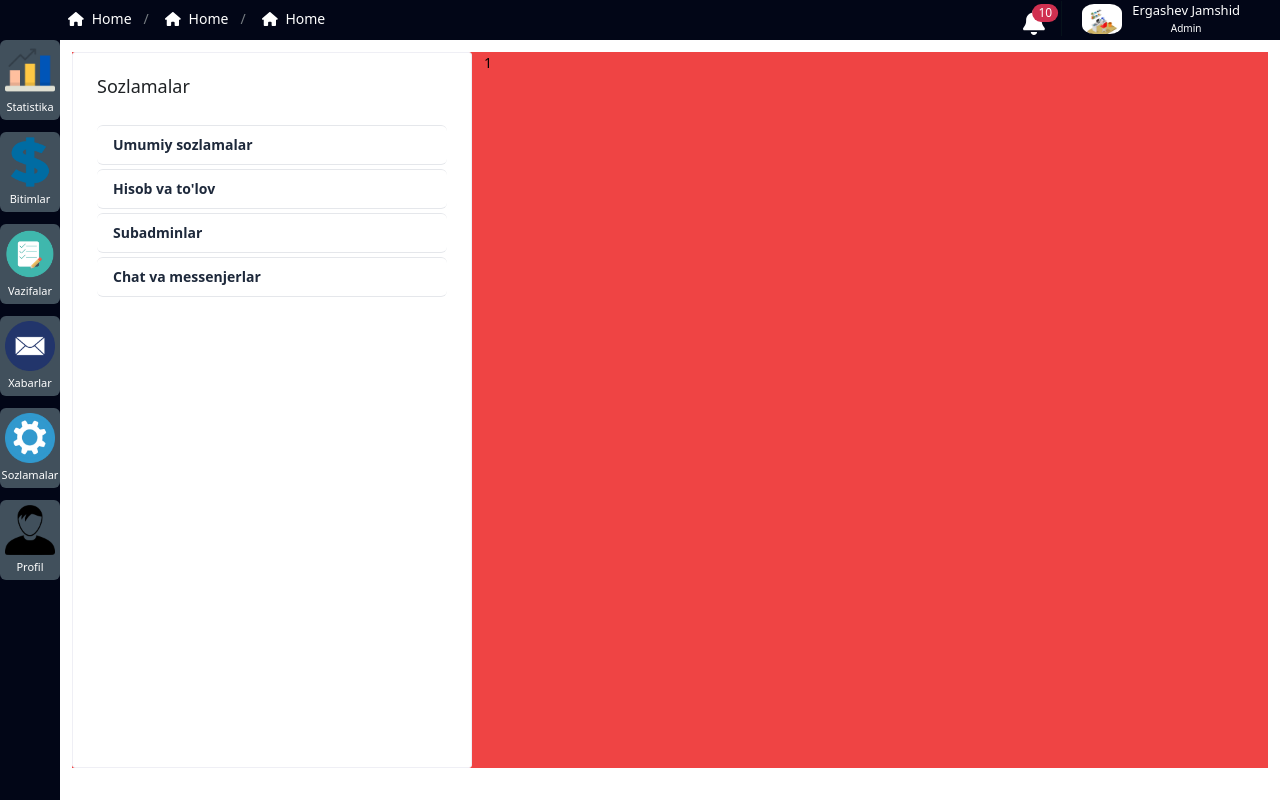
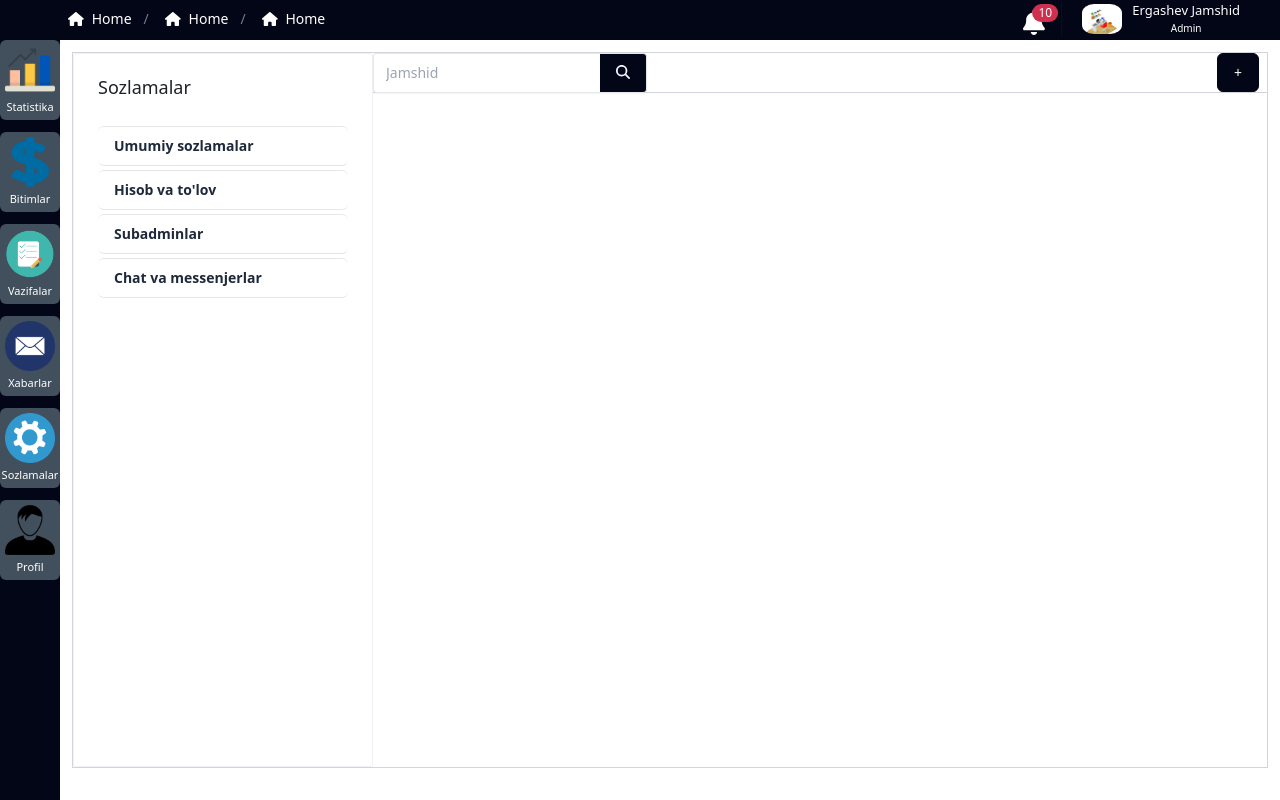
Before and after one commit to feylon/AMO_CRM, a Vue app in the folder Frontend/: page /#/settings in a window 1280 px wide. Built offline with nearby package versions, Linux system fonts and the light colour scheme; a web font is replaced by a local one.

Commit message:
Git o'chib  ketdi

```diff
--- a/Frontend/fontsawesome/index.js
+++ b/Frontend/fontsawesome/index.js
@@ -4,7 +4,7 @@ import { FontAwesomeIcon } from '@fortawesome/vue-fontawesome'
 import { faCoffee, faMagnifyingGlass, faBell  } from '@fortawesome/free-solid-svg-icons'
 import { faHouse, faUser, faFloppyDisk  } from '@fortawesome/free-solid-svg-icons'; // Import specific icon
 import { faTelegram } from '@fortawesome/free-brands-svg-icons'
-import { faCheck } from '@fortawesome/free-solid-svg-icons'
+import { faCheck,   } from '@fortawesome/free-solid-svg-icons'
 
 
 
--- a/Frontend/src/Admin/Settings.vue
+++ b/Frontend/src/Admin/Settings.vue
@@ -1,9 +1,5 @@
 <template>
-    <!-- <div class="text-[24px] font-bold text-slate-950 select-none">
-Sozlamalar
-
-    </div> -->
-    <div class="w-full h-full bg-red-500 flex gap-3">
+    <div class="w-full h-full border-[1px] border-gray-300 flex ">
         <n-card class="h-full w-max-[400px] overflow-auto w-[400px]" title="Sozlamalar">
             <div v-for="(i,j) in items" :key="j" class="w-full mt-1 rounded-md transition-all duration-150 border-b-[1px] text-slate-800 hover:bg-slate-800 cursor-pointer hover:text-white border-t-[1px] h-[40px] border-solid border-gray-200">
                 <div  class="flex items-start justify-start ps-4 pt-2 h-full">
@@ -11,12 +7,15 @@ Sozlamalar
                 </div>
             </div>
         </n-card>
-        1
+        <component/>
     </div>
 </template>
 
 <script setup>
 import { ref } from 'vue';
+import component from '../components/component.vue';
+
+
 const items = ref([
     {
         title : "Umumiy sozlamalar"
--- /dev/null
+++ b/Frontend/src/components/component.vue
@@ -0,0 +1,30 @@
+<template>
+    <div class="w-full h-[40px] items-center border-b-[1px] flex border-gray-300 border-t-[0px] justify-between">
+        <div>
+        <div class="flex items-center">
+            <input type="email" id="input-9" class="w-full h-10 px-3 text-sm text-gray-700 border border-r-0 rounded-r-none border-slate-850 focus:outline-none rounded shadow-sm" placeholder="Jamshid"/>
+            <button class="h-10 px-4 text-sm bg-slate-950 border border-l-0 border-slate-850 rounded-r shadow-sm text-blue-50 hover:text-white hover:bg-blue-400 hover:border-blue-400 focus:outline-none">
+                <font-awesome-icon :icon="['fas', 'magnifying-glass']" />
+
+            </button>
+        </div>
+
+        </div>
+
+
+        <button
+					class="border border-slate-950 flex gap-1 items-center bg-slate-950 text-white rounded-md px-4 py-2 m-2 transition duration-500 ease select-none hover:bg-[#2b2638] focus:outline-none focus:shadow-outline">
+				    <!-- <font-awesome-icon :icon="['fas', 'floppy-disk']" /> -->
+	+
+				</button>
+    </div>
+
+</template>
+
+<script setup>
+
+</script>
+
+<style lang="scss" scoped>
+
+</style>
```
